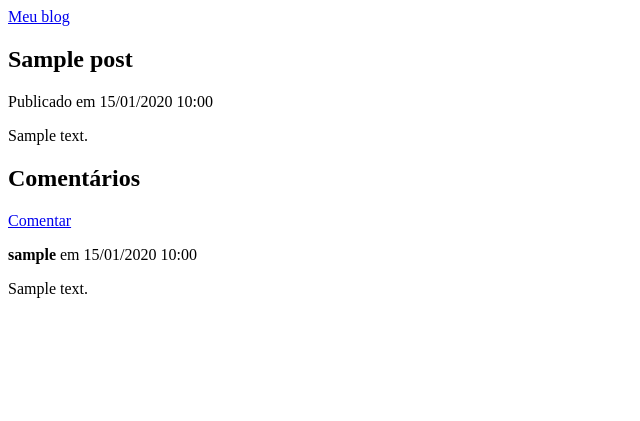
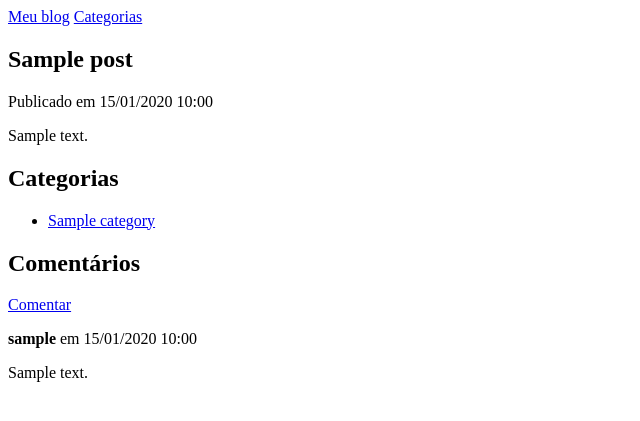
Before and after one commit to LucasTurri/laboratorio-django, a Django app: page /posts/1/ in a window 1280 px wide. Shown: the top 421 px of the page, without its empty margins (0-640 px from the left). Run offline with Django 5.2, Linux system fonts and the light colour scheme; tables that the repository leaves empty hold one stand-in row (values such as "Sample post").

Commit message:
Implementa categorias de posts

```diff
--- a/blog/admin.py
+++ b/blog/admin.py
@@ -1,7 +1,8 @@
 from django.contrib import admin
 
-from .models import Comment, Post
+from .models import Category, Comment, Post
 
 
 admin.site.register(Post)
 admin.site.register(Comment)
+admin.site.register(Category)
--- a/blog/models.py
+++ b/blog/models.py
@@ -5,6 +5,11 @@ class Post(models.Model):
     title = models.CharField(max_length=200)
     content = models.TextField()
     created_at = models.DateTimeField(auto_now_add=True)
+    categories = models.ManyToManyField(
+        "Category",
+        related_name="posts",
+        blank=True,
+    )
 
     def __str__(self):
         return self.title
@@ -24,3 +29,10 @@ class Comment(models.Model):
 
     class Meta:
         ordering = ["-created_at", "-pk"]
+
+class Category(models.Model):
+    name = models.CharField(max_length=100)
+    description = models.TextField()
+
+    def __str__(self):
+        return self.name
--- a/blog/urls.py
+++ b/blog/urls.py
@@ -14,4 +14,6 @@ urlpatterns = [
     path("posts/<int:pk>/remover/", views.PostDeleteView.as_view(), name="post_delete"),
     path("entrar/", LoginView.as_view(template_name="login.html"), name="login"),
     path("posts/<int:pk>/comentar/", views.comment_create, name="comment_create"),
+    path("categorias/", views.category_list, name="category_list"),
+    path("categorias/<int:pk>/", views.category_detail, name="category_detail"),
 ]
--- a/blog/views.py
+++ b/blog/views.py
@@ -6,7 +6,7 @@ from django.utils.decorators import method_decorator
 from django.views.generic import CreateView, DeleteView, DetailView, ListView, UpdateView
 
 from .forms import CommentForm, PostForm
-from .models import Post
+from .models import Category, Post
 
 
 class PostListView(ListView):
@@ -70,3 +70,18 @@ def comment_create(request, pk):
         "comment_form.html",
         {"form": form, "post": post},
     )
+
+def category_list(request):
+    categories = Category.objects.order_by("name")
+    return render(request, "category_list.html", {"categories": categories})
+
+
+def category_detail(request, pk):
+    category = get_object_or_404(Category, pk=pk)
+    posts = category.posts.order_by("-created_at")
+
+    return render(
+        request,
+        "post_list.html",
+        {"category": category, "posts": posts},
+    )
--- a/templates/base.html
+++ b/templates/base.html
@@ -7,6 +7,7 @@
 <body>
     <header>
         <a href="{% url 'blog:post_list' %}">Meu blog</a>
+        <a href="{% url 'blog:category_list' %}">Categorias</a>
     </header>
 
     <main>
--- a/templates/post_detail.html
+++ b/templates/post_detail.html
@@ -8,6 +8,19 @@
         <p>Publicado em {{ post.created_at|date:"d/m/Y H:i" }}</p>
         {{ post.content|safe }}
     </article>
+    <section>
+        <h2>Categorias</h2>
+
+        <ul>
+            {% for category in post.categories.all %}
+                <li>
+                    <a href="{% url 'blog:category_detail' category.pk %}">{{ category.name }}</a>
+                </li>
+            {% empty %}
+                <li>Este post ainda não tem categoria.</li>
+            {% endfor %}
+        </ul>
+    </section>
     {% if user.is_staff %}
         <p>
             <a href="{% url 'blog:post_update' post.pk %}">Editar post</a>
--- a/templates/post_list.html
+++ b/templates/post_list.html
@@ -3,7 +3,11 @@
 {% block title %}Posts | Meu blog{% endblock %}
 
 {% block content %}
-    <h1>Posts</h1>
+    {% if category %}
+        <h1>Posts da categoria {{ category.name }}</h1>
+    {% else %}
+        <h1>Posts</h1>
+    {% endif %}
 
     {% if user.is_staff %}
         <p><a href="{% url 'blog:post_create' %}">Criar post</a></p>
```
Also changed, not shown: templates/category_list.html (added, +18 -0 lines), blog/migrations/0003_category_post_categories.py (added).
